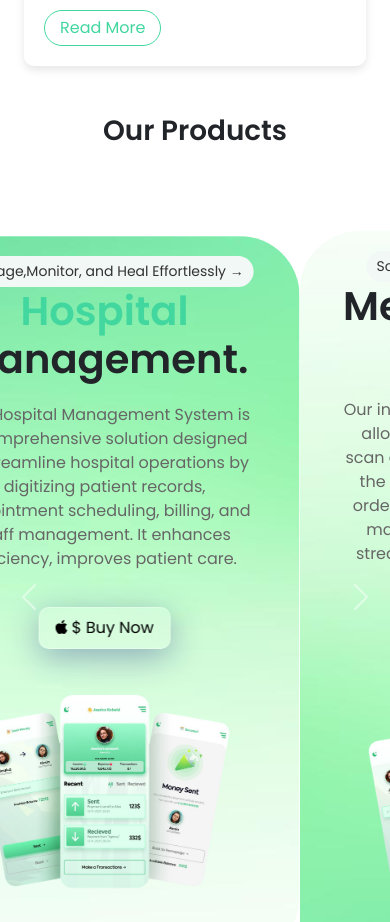
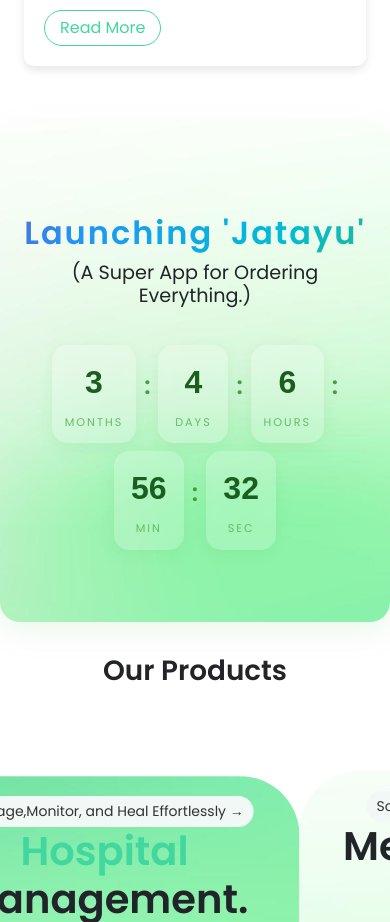
Before and after one commit to trigovex/trigovexofficialwebsite, a React (Create React App) app: page / in a window 390 px wide. Shown: the part 4340-5262 px from the top of the page. Built offline with nearby package versions, Linux system fonts and the light colour scheme.

Commit message:
first commit

```diff
--- a/package.json
+++ b/package.json
@@ -10,6 +10,7 @@
     "@testing-library/user-event": "^13.5.0",
     "aos": "^2.3.4",
     "bootstrap": "^5.3.3",
+    "date-fns": "^4.1.0",
     "googlefonts": "^1.1.3",
     "lottie-react": "^2.4.0",
     "moment": "^2.30.1",
--- /dev/null
+++ b/src/Countdown.css
@@ -0,0 +1,244 @@
+/* Countdown.css */
+
+.countdown-container {
+    background-image: url('./images/NewGradient1.png'); /* Remove this line */ /* Add this solid color instead */
+    padding: 3rem 2rem;
+    border-radius: 20px;
+    box-shadow: 0 10px 30px rgba(76, 175, 80, 0.1);
+    text-align: center;
+    max-width: 900px;
+    height: 500px;
+    margin: 2rem auto;
+
+  }
+
+  .countdown-title {
+    padding-top: 60px;
+    color: black;
+    font-size: 3.5rem;
+    font-weight: 650;
+    letter-spacing: 2px;
+  }
+  .countdown-tag{
+    margin-bottom: 2.4rem;
+    font-size: 1.2rem;
+    font-weight: 200;
+  }
+
+  .countdown-wrapper {
+    display: flex;
+    justify-content: center;
+    align-items: center;
+    gap: 1rem;
+    flex-wrap: wrap;
+  }
+
+  .countdown-item {
+    background: rgba(255, 255, 255, 0.2);
+    backdrop-filter: blur(6px);
+    -webkit-backdrop-filter: blur(6px);
+    padding: 1.5rem;
+    border-radius: 15px;
+    min-width: 120px;
+    position: relative;
+    perspective: 400px;
+    box-shadow: 0 4px 15px rgba(76, 175, 80, 0.1);
+  }
+
+  .countdown-value {
+    font-size: 3.5rem;
+    font-weight: 700;
+    color: #1b5e20;
+    font-family: 'Arial', sans-serif;
+    position: relative;
+    transform-origin: bottom;
+    animation: flipNumber 0.6s ease-in-out;
+    transform-style: preserve-3d;
+  }
+
+  @keyframes flipNumber {
+    0% {
+      transform: rotateX(90deg);
+      opacity: 0;
+    }
+    50% {
+      opacity: 0.5;
+    }
+    100% {
+      transform: rotateX(0deg);
+      opacity: 1;
+    }
+  }
+
+  .countdown-value.animate {
+    animation: flipNumber 0.6s ease-in-out;
+  }
+
+  .countdown-label {
+    color: #66bb6a;
+    font-size: 0.9rem;
+    text-transform: uppercase;
+    letter-spacing: 2px;
+    margin-top: 0.5rem;
+  }
+
+  .countdown-separator {
+    color: #43a047;
+    font-size: 2.5rem;
+    font-weight: 700;
+    margin-top: -1rem;
+  }
+
+  /* Responsive Design */
+  @media (max-width: 768px) {
+    .countdown-container {
+      padding: 2rem 1rem;
+    }
+
+    .countdown-item {
+      min-width: 90px;
+      padding: 1rem;
+    }
+
+    .countdown-value {
+      font-size: 2.5rem;
+    }
+
+    .countdown-label {
+      font-size: 0.8rem;
+    }
+
+    .countdown-separator {
+      font-size: 2rem;
+    }
+  }
+
+  @media (max-width: 480px) {
+    .countdown-wrapper {
+      gap: 0.5rem;
+    }
+
+    .countdown-item {
+      min-width: 70px;
+      padding: 0.8rem;
+    }
+
+    .countdown-value {
+      font-size: 2rem;
+    }
+
+    .countdown-label {
+      font-size: 0.7rem;
+    }
+
+    .countdown-separator {
+      font-size: 1.5rem;
+    }
+  }
+
+  .countdown-tagline {
+    color: #2e7d32;
+    font-size: 2.5rem;
+    margin-top: 2rem;
+    font-weight: 700;
+    line-height: 1.2;
+    max-width: 800px;
+    margin-left: auto;
+    margin-right: auto;
+    animation: fadeInUp 0.8s ease-out;
+  }
+
+  @keyframes fadeInUp {
+    from {
+      opacity: 0;
+      transform: translateY(20px);
+    }
+    to {
+      opacity: 1;
+      transform: translateY(0);
+    }
+  }
+
+  /* For mobile responsiveness */
+  @media (max-width: 768px) {
+    .countdown-tagline {
+      font-size: 1.8rem;
+      margin-top: 1.5rem;
+    }
+  }
+
+  .gradient-text {
+    background: linear-gradient(
+      300deg,
+      #ff0000,    /* Red */
+      #ff8c00,    /* Orange */
+      #ffd700,    /* Gold */
+      #4caf50,    /* Green */
+      #00bcd4,    /* Blue */
+      #2196f3,    /* Light Blue */
+      #9c27b0     /* Purple */
+    );
+    background-size: 300% 300%;
+    -webkit-background-clip: text;
+    background-clip: text;
+    -webkit-text-fill-color: transparent;
+    animation: gradientFlow 8s ease infinite;
+    font-size: 3.5rem;
+    font-weight: 800;
+    letter-spacing: 2px;
+  }
+
+  @keyframes gradientFlow {
+    0% {
+      background-position: 0% 50%;
+    }
+    50% {
+      background-position: 100% 50%;
+    }
+    100% {
+      background-position: 0% 50%;
+    }
+  }
+
+  /* Responsive styles */
+  @media (max-width: 768px) {
+    .gradient-text {
+      font-size: 2.5rem;
+    }
+  }
+
+  @media (max-width: 480px) {
+    .gradient-text {
+      font-size: 2rem;
+    }
+  }
+
+  .close-button {
+    position: absolute;
+    top: 20px;
+    right: 20px;
+    width: 40px;
+    height: 40px;
+    border-radius: 50%;
+    background: rgba(255, 255, 255, 0.9);
+    border: none;
+    font-size: 24px;
+    color: #2e7d32;
+    cursor: pointer;
+    display: flex;
+    align-items: center;
+    justify-content: center;
+    transition: all 0.3s ease;
+    box-shadow: 0 2px 10px rgba(0, 0, 0, 0.1);
+    z-index: 10;
+  }
+
+  .close-button:hover {
+    background: #2e7d32;
+    color: white;
+    transform: rotate(90deg);
+  }
+
+  .close-button:focus {
+    outline: none;
+  }
--- /dev/null
+++ b/src/Countdown.js
@@ -0,0 +1,79 @@
+// Countdown.js
+import React, { useState, useEffect } from 'react';
+import './Countdown.css'; // Make sure to create this CSS file
+// If using date-fns:
+// import { differenceInSeconds } from 'date-fns';
+
+const Countdown = () => {
+  // Set your launch date here
+  const launchDate = new Date('2025-01-25T00:00:00'); // Adjust the date and time as needed
+
+  const calculateTimeLeft = () => {
+    const now = new Date();
+    const difference = launchDate - now;
+
+    let timeLeft = {};
+
+    if (difference > 0) {
+      timeLeft = {
+        months: Math.floor(difference / (1000 * 60 * 60 * 24 * 30)), // Approximate
+        days: Math.floor((difference / (1000 * 60 * 60 * 24)) % 30),
+        hours: Math.floor((difference / (1000 * 60 * 60)) % 24),
+        min: Math.floor((difference / 1000 / 60) % 60),
+        sec: Math.floor((difference / 1000) % 60),
+      };
+    } else {
+      timeLeft = {
+        months: 0,
+        days: 0,
+        hours: 0,
+        minutes: 0,
+        seconds: 0,
+      };
+    }
+
+    return timeLeft;
+  };
+
+  const [timeLeft, setTimeLeft] = useState(calculateTimeLeft());
+
+  useEffect(() => {
+    // Update every second
+    const timer = setInterval(() => {
+      setTimeLeft(calculateTimeLeft());
+    }, 1000);
+
+    // Clean up the timer on unmount
+    return () => clearInterval(timer);
+  }, [launchDate]);
+
+  return (
+    <div className="countdown-container">
+
+      <div className="countdown-header">
+        <h2 className="countdown-title gradient-text">Launching 'Jatayu'</h2>
+      </div>
+
+      <h4 className="countdown-tag">(A Super App for Ordering Everything.)</h4>
+      <div className="countdown-wrapper">
+        {Object.entries(timeLeft).map(([unit, value]) => (
+          <React.Fragment key={unit}>
+            <div className="countdown-item">
+              <div
+                className="countdown-value"
+                key={value} // This forces re-render and animation when value changes
+              >
+                {value}
+              </div>
+              <div className="countdown-label">{unit}</div>
+            </div>
+            {unit !== 'sec' && <div className="countdown-separator">:</div>}
+          </React.Fragment>
+        ))}
+      </div>
+
+    </div>
+  );
+};
+
+export default Countdown;
--- a/src/NavigationBar.css
+++ b/src/NavigationBar.css
@@ -31,21 +31,23 @@
     color: #41d79e !important;
   }
 
-  .btn-danger {
+  .btn-jatayu {
+    padding: 12px 30px;
+    font-size: 1.2rem;
+    font-weight: 600;
+    border-radius: 15px;
+    border: none;
     background-color: white;
-    border: none;
-    padding: 0.5rem 1rem;
-    backdrop-filter: blur(10px);
-    -webkit-backdrop-filter: blur(10px);
-    border-radius: 10px;
-    box-shadow: 0 4px 6px rgba(0, 0, 0, 0.1);
+    color: #41d79e;
+    letter-spacing: 1px;
     transition: all 0.3s ease;
-    color: black;
+    box-shadow: 0 4px 15px rgba(76, 175, 80, 0.3);
   }
 
-  .btn-danger:hover {
-    background-color: #41d79e;
-    color: black;
+  .btn-jatayu:hover {
+    background-color: white;
+    color: #41d79e;
+    transform: scale(1.02);
   }
 
   @media (max-width: 768px) {
--- a/src/NavigationBar.js
+++ b/src/NavigationBar.js
@@ -50,7 +50,7 @@ const NavigationBar = () => {
               <Link className="nav-link" to="/careers">Careers</Link>
             </li>
           </ul>
-          <button className="btn btn-danger">Contact Us</button>
+          <button className="btn btn-jatayu">Jatayu 🦅</button>
         </div>
       </div>
     </nav>
--- a/src/index.js
+++ b/src/index.js
@@ -19,6 +19,8 @@ import './Applications.css';
 import './BusinessTypes.css';
 import Solutions from './Solutions';
 import './Solutions.css';
+import Countdown from './Countdown';
+import './Countdown.css';
 import MeetingScheduler from './MeetingScheduler';
 import MeetingForm from './MeetingForm'; // Import the new form page
 import { BrowserRouter as Router, Route, Routes } from 'react-router-dom';
@@ -36,6 +38,7 @@ root.render(
             <Banner1 />
             <Timeline />
             <Services />
+            <Countdown />
             <CarouselComponent />
             <Solutions />
             <ServiceStats />
```
Also changed, not shown: 1 other file (tests, documents, lock files or other folders).
